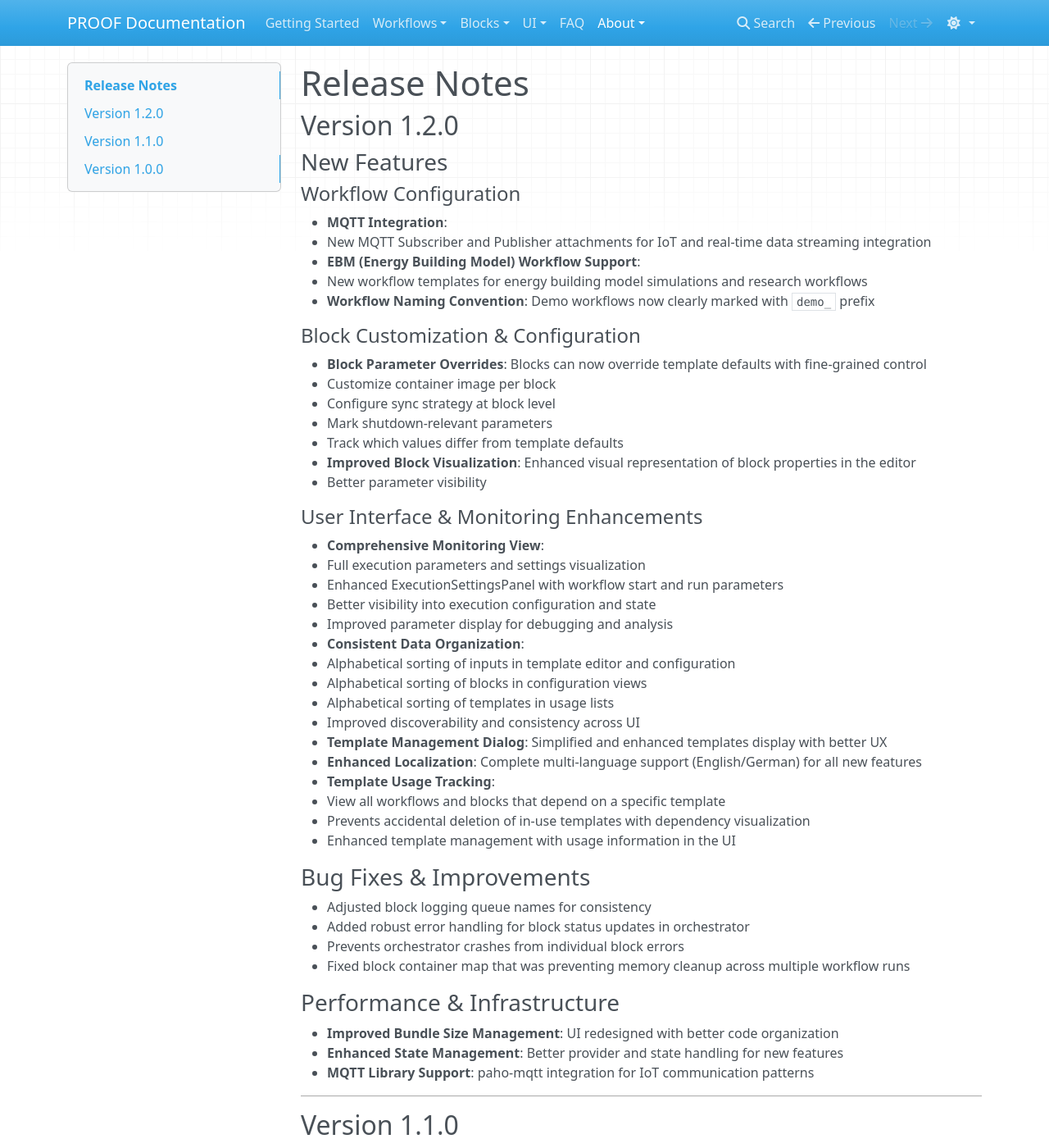
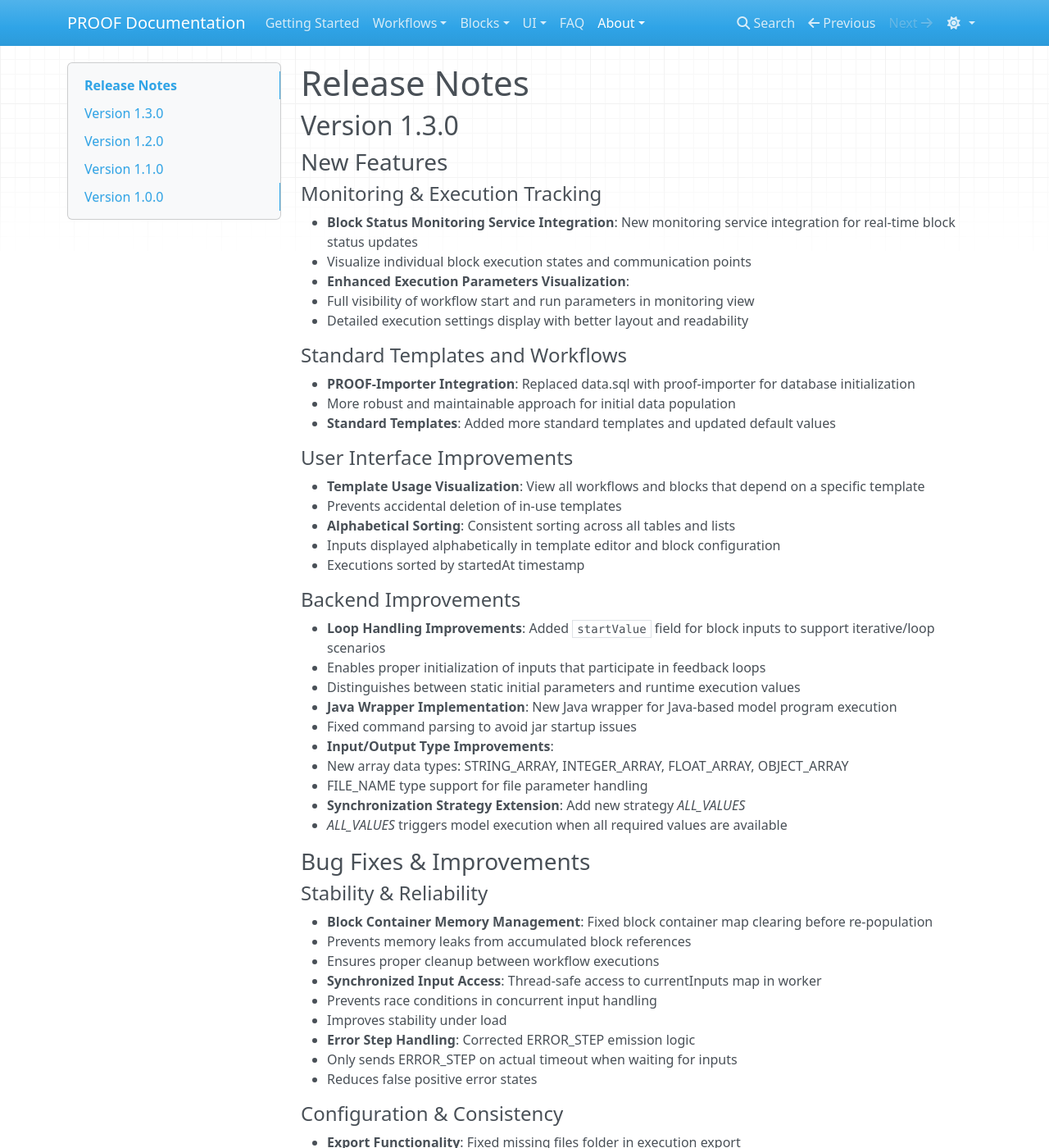
Before and after one commit to KIT-IAI-PROOF/kit-iai-proof.github.io, an MkDocs documentation site: the page built from docs/About/release-notes.md, in a window 1280 px wide and 1400 px high. Shown: the whole window at 82% size. Built offline with MkDocs 1.6.1, drawn with Linux system fonts in a browser that asks for light colours; nearby versions of some CDN libraries; some of the changed text lies outside the part shown.

Commit message:
feat: add release notes for v1.3.0

```diff
--- a/docs/About/release-notes.md
+++ b/docs/About/release-notes.md
@@ -1,4 +1,59 @@
 # Release Notes
+
+## Version 1.3.0
+
+### New Features
+
+#### Monitoring & Execution Tracking
+- **Block Status Monitoring Service Integration**: New monitoring service integration for real-time block status updates
+  - Visualize individual block execution states and communication points
+- **Enhanced Execution Parameters Visualization**:
+  - Full visibility of workflow start and run parameters in monitoring view
+  - Detailed execution settings display with better layout and readability
+
+#### Standard Templates and Workflows
+- **PROOF-Importer Integration**: Replaced data.sql with proof-importer for database initialization
+  - More robust and maintainable approach for initial data population
+- **Standard Templates**: Added more standard templates and updated default values
+
+#### User Interface Improvements
+- **Template Usage Visualization**: View all workflows and blocks that depend on a specific template
+  - Prevents accidental deletion of in-use templates
+- **Alphabetical Sorting**: Consistent sorting across all tables and lists
+  - Inputs displayed alphabetically in template editor and block configuration
+  - Executions sorted by startedAt timestamp
+
+#### Backend Improvements
+- **Loop Handling Improvements**: Added `startValue` field for block inputs to support iterative/loop scenarios
+  - Enables proper initialization of inputs that participate in feedback loops
+  - Distinguishes between static initial parameters and runtime execution values
+- **Java Wrapper Implementation**: New Java wrapper for Java-based model program execution
+  - Fixed command parsing to avoid jar startup issues
+- **Input/Output Type Improvements**:
+  - New array data types: STRING_ARRAY, INTEGER_ARRAY, FLOAT_ARRAY, OBJECT_ARRAY
+  - FILE_NAME type support for file parameter handling
+- **Synchronization Strategy Extension**: Add new strategy *ALL_VALUES*
+  - *ALL_VALUES* triggers model execution when all required values are available
+
+### Bug Fixes & Improvements
+
+#### Stability & Reliability
+- **Block Container Memory Management**: Fixed block container map clearing before re-population
+  - Prevents memory leaks from accumulated block references
+  - Ensures proper cleanup between workflow executions
+- **Synchronized Input Access**: Thread-safe access to currentInputs map in worker
+  - Prevents race conditions in concurrent input handling
+  - Improves stability under load
+- **Error Step Handling**: Corrected ERROR_STEP emission logic
+  - Only sends ERROR_STEP on actual timeout when waiting for inputs
+  - Reduces false positive error states
+
+#### Configuration & Consistency
+- **Export Functionality**: Fixed missing files folder in execution export
+  - Complete ZIP exports now include all necessary file references
+  - Improved export reliability for sharing executions
+
+---
 
 ## Version 1.2.0
 
```
